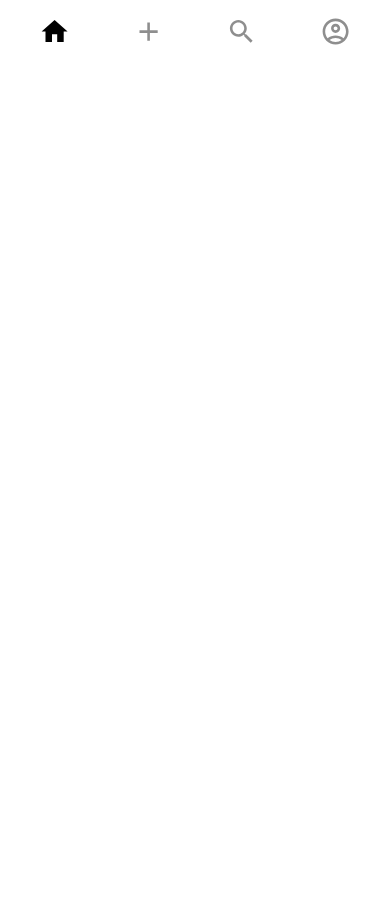
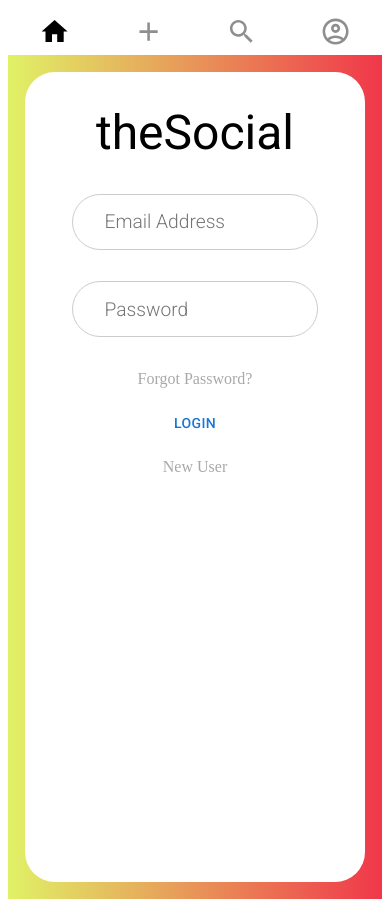
Before and after one commit to aman11srivastava/theSocial, a React (Create React App) app in the folder frontend/: page / in a window 390 px wide. Before the commit the page ends 844 px from the top, so only its background shows below. Built offline with nearby package versions, Linux system fonts and the light colour scheme.

Commit message:
Login feature

```diff
--- a/frontend/package.json
+++ b/frontend/package.json
@@ -54,5 +54,6 @@
   },
   "devDependencies": {
     "@types/react-alert": "^7.0.2"
-  }
+  },
+  "proxy": "http://192.168.29.105:4000"
 }
--- a/frontend/public/index.html
+++ b/frontend/public/index.html
@@ -15,6 +15,7 @@
       user's mobile device or desktop. See https://developers.google.com/web/fundamentals/web-app-manifest/
     -->
     <link rel="manifest" href="%PUBLIC_URL%/manifest.json" />
+    <link rel="stylesheet" href="https://fonts.googleapis.com/css?family=Roboto:300,400,500,700&display=swap"/>
     <!--
       Notice the use of %PUBLIC_URL% in the tags above.
       It will be replaced with the URL of the `public` folder during the build.
@@ -24,7 +25,7 @@
       work correctly both with client-side routing and a non-root public URL.
       Learn how to configure a non-root public URL by running `npm run build`.
     -->
-    <title>React App</title>
+    <title>theSocial</title>
   </head>
   <body>
     <noscript>You need to enable JavaScript to run this app.</noscript>
--- a/frontend/src/App.tsx
+++ b/frontend/src/App.tsx
@@ -1,12 +1,16 @@
 import React from 'react';
 import './App.css';
-import {BrowserRouter as Router} from 'react-router-dom';
+import {BrowserRouter as Router, Route, Routes} from 'react-router-dom';
 import Header from "./components/Header/Header";
+import Login from "./components/Login/Login";
 
 function App() {
     return (
         <Router>
             <Header/>
+            <Routes>
+                <Route path={"/"} element={<Login/>}/>
+            </Routes>
         </Router>
     );
 }
--- /dev/null
+++ b/frontend/src/components/Login/Login.tsx
@@ -0,0 +1,39 @@
+import React, {ChangeEvent, SyntheticEvent, useState} from "react";
+import './login.css';
+import {Button, Typography} from "@mui/material";
+import {Link, useNavigate} from "react-router-dom";
+import {useDispatch} from "react-redux";
+import {login} from "../../redux/actions/userActions";
+
+export const Login = () => {
+    const [email, setEmail] = useState<string>("");
+    const [password, setPassword] = useState<string>("");
+    const dispatch = useDispatch();
+    const navigate = useNavigate();
+
+    function handleLogin(e: SyntheticEvent) {
+        e.preventDefault();
+        dispatch(login(email, password));
+        alert("Login successful")
+        navigate("account");
+    }
+
+    return (
+        <>
+            <div className={"login"}>
+                <form className={"loginForm"} onSubmit={handleLogin}>
+                    <Typography variant={"h3"} style={{padding: '2vmax'}}>theSocial</Typography>
+                    <input value={email} onChange={(e: ChangeEvent<HTMLInputElement>) => setEmail(e.target.value)}
+                           type={"email"} placeholder={"Email Address"} required={true}/>
+                    <input value={password} onChange={(e: ChangeEvent<HTMLInputElement>) => setPassword(e.target.value)}
+                           type={"password"} placeholder={"Password"} required={true}/>
+                    <Link to={"/forgot/password"}>Forgot Password?</Link>
+                    <Button type={"submit"}>Login</Button>
+                    <Link to={"/register"}>New User</Link>
+                </form>
+            </div>
+        </>
+    )
+}
+
+export default Login;
--- /dev/null
+++ b/frontend/src/components/Login/login.css
@@ -0,0 +1,57 @@
+.login {
+    height: 100vh;
+    /*background-image: linear-gradient(to right, #fff5bc, #cec1ff);*/
+    background-image: linear-gradient(to right, #e0f266, #f0374a);
+    display: flex;
+    align-items: center;
+    justify-content: center;
+    padding: 2vmax;
+    box-sizing: border-box;
+}
+
+.loginForm {
+    background-color: white;
+    height: 100%;
+    width: 50%;
+    border-radius: 30px;
+    box-sizing: border-box;
+    padding: 2vmax;
+    display: flex;
+    flex-direction: column;
+    align-items: center;
+}
+
+.loginForm > input {
+    box-sizing: border-box;
+    padding: 1vmax 2vmax;
+    width: 80%;
+    border-radius: 40px;
+    border: 1px solid #ccc;
+    margin: 2vmax;
+    font: 100 1.2rem "Roboto", sans-serif;
+    outline: none;
+}
+
+.loginForm > a {
+    align-self: flex-end;
+    text-decoration: none;
+    color: rgba(0, 0, 0, 0.342);
+    margin: 2vmax;
+}
+
+@media screen and (max-width: 600px) {
+    .loginForm {
+        width: 100%;
+    }
+
+    .loginForm > input {
+        padding: 4vw 8vw;
+        margin: 2vmax;
+        font: 100 1.2rem "Roboto", sans-serif;
+        margin: 4vw;
+    }
+
+    .loginForm > a {
+        align-self: center;
+    }
+}
--- /dev/null
+++ b/frontend/src/redux/actions/userActions.ts
@@ -0,0 +1,14 @@
+import {Dispatch} from "redux";
+import {LOGIN_FAIL, LOGIN_REQUEST, LOGIN_SUCCESS} from "../constants/userConstants";
+import axios from "axios";
+
+export const login = (email: string, password: string) => async (dispatch: Dispatch) => {
+    try {
+        dispatch({type: LOGIN_REQUEST});
+        const config = {headers: {"Content-Type": "application/json"}};
+        const {data} = await axios.post('/api/login', {email, password}, config);
+        dispatch({type: LOGIN_SUCCESS, payload: data.user});
+    }catch (err: any) {
+        dispatch({type: LOGIN_FAIL, payload: err.response.data.message});
+    }
+}
--- /dev/null
+++ b/frontend/src/redux/constants/userConstants.ts
@@ -0,0 +1,7 @@
+export const LOGIN_SUCCESS: string = "LOGIN_SUCCESS";
+export const LOGIN_FAIL: string = "LOGIN_FAIL";
+export const LOGIN_REQUEST: string = "LOGIN_REQUEST";
+
+export const REGISTER_SUCCESS: string = "REGISTER_SUCCESS";
+export const REGISTER_FAIL: string = "REGISTER_FAIL";
+export const REGISTER_REQUEST: string = "REGISTER_REQUEST";
--- /dev/null
+++ b/frontend/src/redux/reducers/userReducer.ts
@@ -0,0 +1,39 @@
+import {
+    LOGIN_FAIL,
+    LOGIN_REQUEST,
+    LOGIN_SUCCESS,
+    REGISTER_FAIL,
+    REGISTER_REQUEST,
+    REGISTER_SUCCESS
+} from "../constants/userConstants";
+import {userReducerActionType} from "../../utils/utils";
+
+export const userReducer = (state = {user: {}}, action: userReducerActionType) => {
+    switch (action.type) {
+        case LOGIN_REQUEST:
+        case REGISTER_REQUEST:
+            return {
+                loading: true,
+                isAuthenticated: false
+            }
+        case LOGIN_SUCCESS:
+        case REGISTER_SUCCESS:
+            return {
+                ...state,
+                loading: false,
+                isAuthenticated: true,
+                user: action.payload
+            }
+        case LOGIN_FAIL:
+        case REGISTER_FAIL:
+            return {
+                ...state,
+                loading: false,
+                isAuthenticated: false,
+                user: null,
+                error: action.payload
+            }
+        default:
+            return state;
+    }
+}
--- a/frontend/src/store.ts
+++ b/frontend/src/store.ts
@@ -1,8 +1,11 @@
 import {createStore, combineReducers, applyMiddleware} from "redux";
 import thunk from "redux-thunk";
 import {composeWithDevTools} from "redux-devtools-extension";
+import {userReducer} from "./redux/reducers/userReducer";
 
-const reducer = combineReducers({});
+const reducer = combineReducers({
+    user: userReducer
+});
 
 let initialState = {};
 
--- a/frontend/src/utils/utils.ts
+++ b/frontend/src/utils/utils.ts
@@ -1 +1,4 @@
-export const temp = "temp"
+export type userReducerActionType = {
+    type: string
+    payload: any
+}
```
